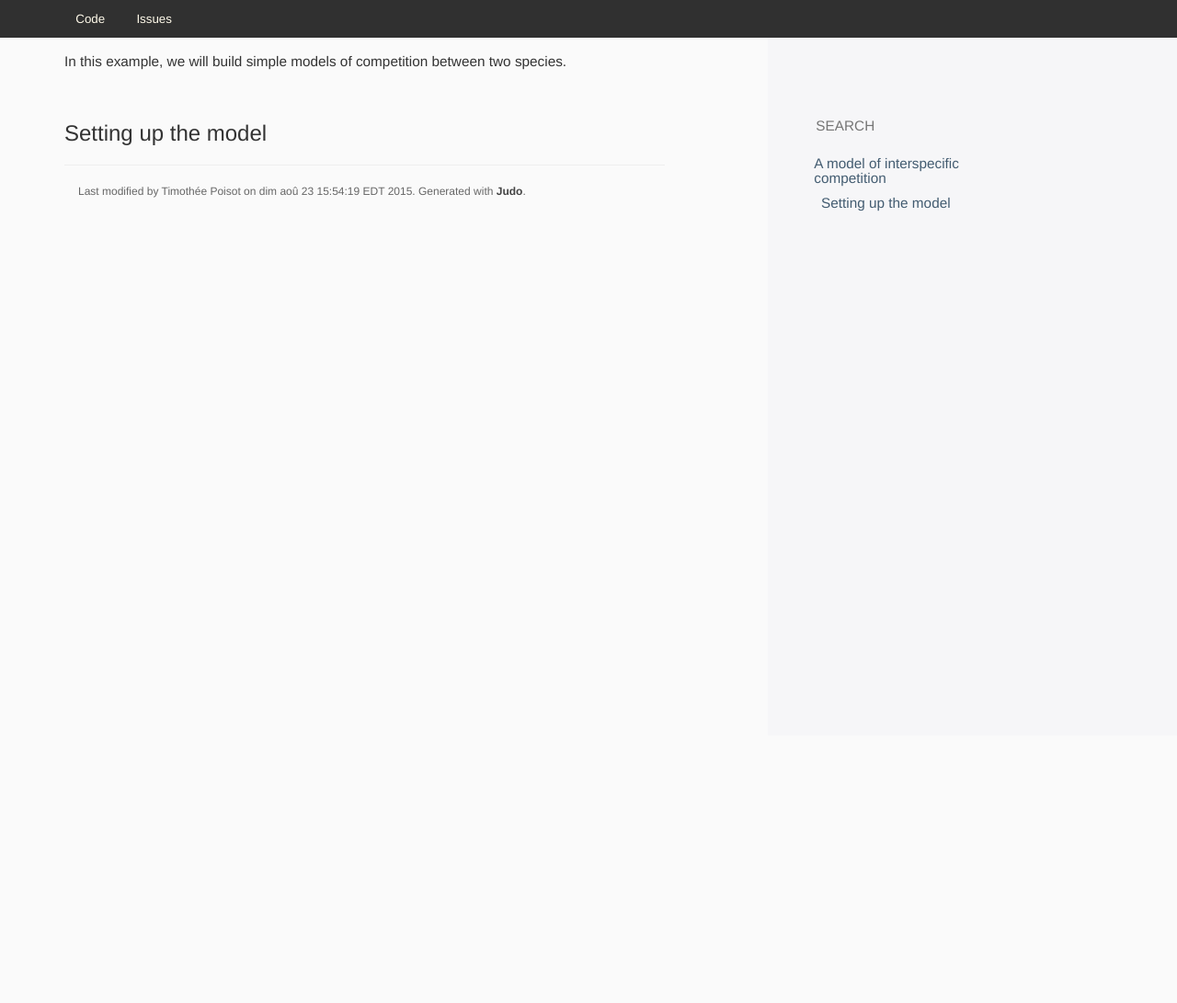
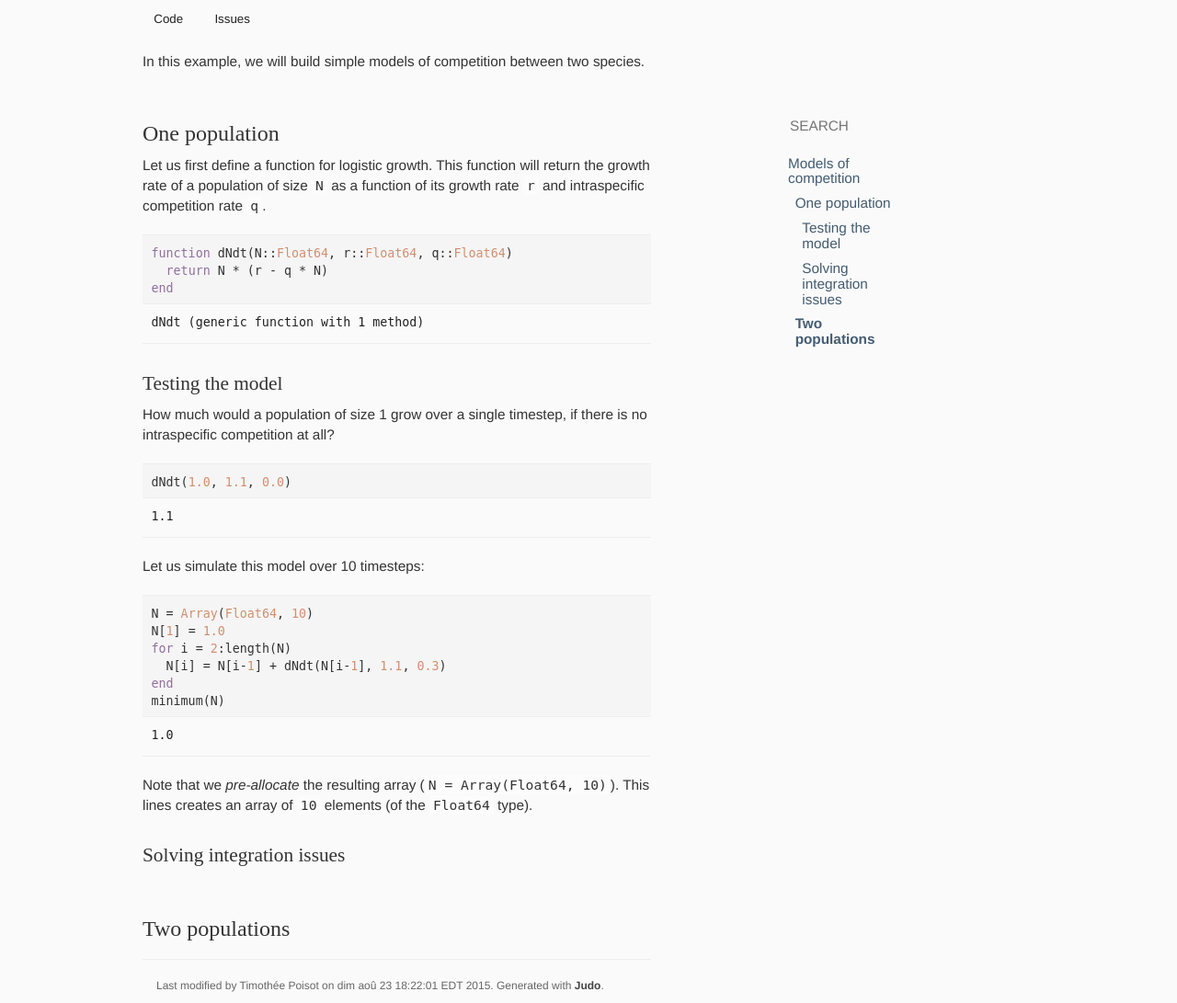
Before and after one commit to tpoisot/juliaforecologists, a plain HTML site: page html/02_competition.html in a window 1280 px wide. Shown: the whole page at 92% size. Before the commit the page ends 800 px from the top, so only its background shows below. Drawn offline with Linux system fonts and the light colour scheme.

Commit message:
Competition

```diff
--- a/html/02_competition.html
+++ b/html/02_competition.html
@@ -3,7 +3,7 @@
 <head>
   <meta name="author" content="Timothée Poisot">
   <meta charset="utf-8">
-  <title>A model of interspecific competition</title>
+  <title>Models of competition</title>
   <link href='http://fonts.googleapis.com/css?family=Source+Sans+Pro:400,700|Source+Code+Pro:400,700'
         rel='stylesheet' type='text/css'>
   <link href="css/bootstrap.min.css" rel="stylesheet" type="text/css" media="all">
@@ -31,7 +31,27 @@
       <div class="col-sm-7">
       <div id="body-content">
 <p>In this example, we will build simple models of competition between two species.</p>
-<h1 id="setting-up-the-model">Setting up the model</h1>
+<h1 id="one-population">One population</h1>
+<p>Let us first define a function for logistic growth. This function will return the growth rate of a population of size <code>N</code> as a function of its growth rate <code>r</code> and intraspecific competition rate <code>q</code>.</p>
+<div class="sourceCode"><pre class="sourceCode julia julia"><code class="sourceCode julia"><span class="kw">function</span> dNdt(N::<span class="dt">Float64</span>, r::<span class="dt">Float64</span>, q::<span class="dt">Float64</span>)
+  <span class="kw">return</span> N * (r - q * N)
+<span class="kw">end</span></code></pre></div>
+<pre class="output"><code>dNdt (generic function with 1 method)</code></pre>
+<h2 id="testing-the-model">Testing the model</h2>
+<p>How much would a population of size 1 grow over a single timestep, if there is no intraspecific competition at all?</p>
+<div class="sourceCode"><pre class="sourceCode julia julia"><code class="sourceCode julia">dNdt(<span class="fl">1.0</span>, <span class="fl">1.1</span>, <span class="fl">0.0</span>)</code></pre></div>
+<pre class="output"><code>1.1</code></pre>
+<p>Let us simulate this model over 10 timesteps:</p>
+<div class="sourceCode"><pre class="sourceCode julia julia"><code class="sourceCode julia">N = <span class="dt">Array</span>(<span class="dt">Float64</span>, <span class="fl">10</span>)
+N[<span class="fl">1</span>] = <span class="fl">1.0</span>
+<span class="kw">for</span> i = <span class="fl">2</span>:length(N)
+  N[i] = N[i-<span class="fl">1</span>] + dNdt(N[i-<span class="fl">1</span>], <span class="fl">1.1</span>, <span class="fl">0.3</span>)
+<span class="kw">end</span>
+minimum(N)</code></pre></div>
+<pre class="output"><code>1.0</code></pre>
+<p>Note that we <em>pre-allocate</em> the resulting array (<code>N = Array(Float64, 10)</code>). This lines creates an array of <code>10</code> elements (of the <code>Float64</code> type).</p>
+<h2 id="solving-integration-issues">Solving integration issues</h2>
+<h1 id="two-populations">Two populations</h1>
         <hr>
       </div>
       </div>
@@ -41,10 +61,19 @@
           <div id="table-of-contents-content">
             <input class="search" placeholder="SEARCH" />
             <ul class="toc list nav"><li>
-                <a class="toc-item toc-current-doc" href="02_competition.html">A model of interspecific competition</a>
+                <a class="toc-item toc-current-doc" href="02_competition.html">Models of competition</a>
             </li>
             <li>
-                <a style="margin-left: 0.5em" class="toc-item" href="#setting-up-the-model">Setting up the model</a>
+                <a style="margin-left: 0.5em" class="toc-item" href="#one-population">One population</a>
+            </li>
+            <li>
+                <a style="margin-left: 1.0em" class="toc-item" href="#testing-the-model">Testing the model</a>
+            </li>
+            <li>
+                <a style="margin-left: 1.0em" class="toc-item" href="#solving-integration-issues">Solving integration issues</a>
+            </li>
+            <li>
+                <a style="margin-left: 0.5em" class="toc-item" href="#two-populations">Two populations</a>
             </li>
             </ul>
 
@@ -66,7 +95,7 @@
     </div>
 
   <footer class="col-sm-8">
-    <p class="muted">Last modified by Timothée Poisot on dim aoû 23 15:54:19 EDT 2015. Generated with
+    <p class="muted">Last modified by Timothée Poisot on dim aoû 23 18:22:01 EDT 2015. Generated with
     <a href="https://github.com/dcjones/Judo.jl">Judo</a>.</p>
   </footer>
 
--- a/html/css/custom.css
+++ b/html/css/custom.css
@@ -1,17 +1,17 @@
 
-// Customizations to base bootstrap styles
+/* Customizations to base bootstrap styles */
 
 .container {
     margin: auto;
     width: auto;
-    max-width: 900px;
+    max-width: 1000px;
 }
 
 #topbar {
-    background-color: #303030;
+    background-color: #fafafa;
     position: relative;
-    color: #fffaea;
-    font-family: "Source Sans", "Helvetica Neue", sans-serif;
+    color: #303030;
+    font-family: "Droid Sans", "Helvetica Neue", sans-serif;
     font-weight: normal;
 }
 
@@ -31,7 +31,7 @@
     position: relative;
     display: inline-block;
     padding: 3px 15px;
-    color: #fffaea;
+    color: #202020;
     font-weight: normal;
     font-size: 10pt;
 }
@@ -43,11 +43,13 @@
 
 pre {
     border: 0;
+    border-top: 1px solid #eee;
+    border-bottom: 1px solid #eee;
     -webkit-border-radius: 0;
     -moz-border-radius: 0;
     border-radius: 0;
-    margin: 20px;
-    font-family: "Source Code Pro", "monospace";
+    margin: 20px 0px;
+    font-family: "Droid Sans Mono", "monospace";
     font-weight: light;
     font-size: 10pt;
     margin-bottom: 1em;
@@ -55,16 +57,17 @@ pre {
 }
 
 code {
-    font-family: "Source Code Pro", "monospace";
-    font-size: 10pt;
-    background-color: #f5f5f5;
+    font-family: "Droid Sans Mono", "monospace";
+    font-size: 11pt;
+    background-color: #fcfcfc;
     color: inherit;
 }
 
 .output {
     background-color: #fafafa;
-    border: 1px solid #f1f1f5;
-    margin: 0.5em 2.5em;
+    color: #222;
+    margin: 1.5em 0.0em;
+    margin-top: -1.5em;
 }
 
 img {
@@ -93,6 +96,7 @@ h1, h2, h3, h4, h5 {
     margin-top: 1.5em;
     margin-bottom: 8.0pt;
     color: #333;
+    font-family: "Droid Sans";
 }
 
 h1 a, h2 a, h3 a, h4 a, h5 a {
@@ -101,7 +105,7 @@ h1 a, h2 a, h3 a, h4 a, h5 a {
 
 body {
     text-rendering: optimizeLegibility;
-    font-family: "Source Sans", "Helvetica Neue", sans-serif;
+    font-family: "Droid Serif", "Helvetica Neue", sans-serif;
     font-size: 11.5pt;
     color: #333;
     background-color: #fafafa;
@@ -128,19 +132,18 @@ a {
 
 #table-of-contents {
     position: fixed;
-    background-color: #f6f6f8;
+    font-family: "Droid Sans", "Helvetica Neue", sans-serif;
+    background-color: #fafafa;
     width: 100%;
     height: 100%;
     top: 0;
-    /*border-left: 1px solid #f0f0f0;*/
     overflow-y: scroll;
     overflow-x: hidden;
     z-index: 2;
-    /*font-style: italic;*/
 }
 
 #table-of-contents-content {
-    width: 300px;
+    width: 200px;
     position: fixed;
     padding-left: 35px;
     padding-right: 35px;
--- a/html/css/hk-pyg.css
+++ b/html/css/hk-pyg.css
@@ -4,16 +4,17 @@ table.sourceCode, tr.sourceCode, td.lineNumbers, td.sourceCode, table.sourceCode
 td.lineNumbers { border-right: 1px solid #AAAAAA; text-align: right; color: #AAAAAA; padding-right: 5px; padding-left: 5px; }
 td.sourceCode { padding-left: 5px; }
 pre.sourceCode { }
-code.sourceCode span.kw { color: #007020; font-weight: bold; }
-code.sourceCode span.dt { color: #902000; }
-code.sourceCode span.dv { color: #40a070; }
-code.sourceCode span.bn { color: #40a070; }
-code.sourceCode span.fl { color: #40a070; }
-code.sourceCode span.ch { color: #4070a0; }
-code.sourceCode span.st { color: #4070a0; }
-code.sourceCode span.co { color: #60a0b0; font-style: italic; }
+
+code.sourceCode span.kw { color: #916f9d; }
+code.sourceCode span.dt { color: #d28f6e; }
+code.sourceCode span.dv { color: #4476a8; }
+code.sourceCode span.bn { color: #4476a8; }
+code.sourceCode span.fl { color: #d28f6e; }
+code.sourceCode span.ch { color: #4476a8; }
+code.sourceCode span.st { color: #4c9a51; }
+code.sourceCode span.co { color: #848484; }
 code.sourceCode span.ot { color: #007020; }
-code.sourceCode span.al { color: red; font-weight: bold; }
+code.sourceCode span.al { color: red; }
 code.sourceCode span.fu { color: #06287e; }
 code.sourceCode span.re { }
-code.sourceCode span.er { color: red; font-weight: bold; }
+code.sourceCode span.er { color: red; }
```
Also changed, not shown: html/00_intro.html (+1 -3 lines), html/01_primer.html (+1 -1 lines), 1 other file.
